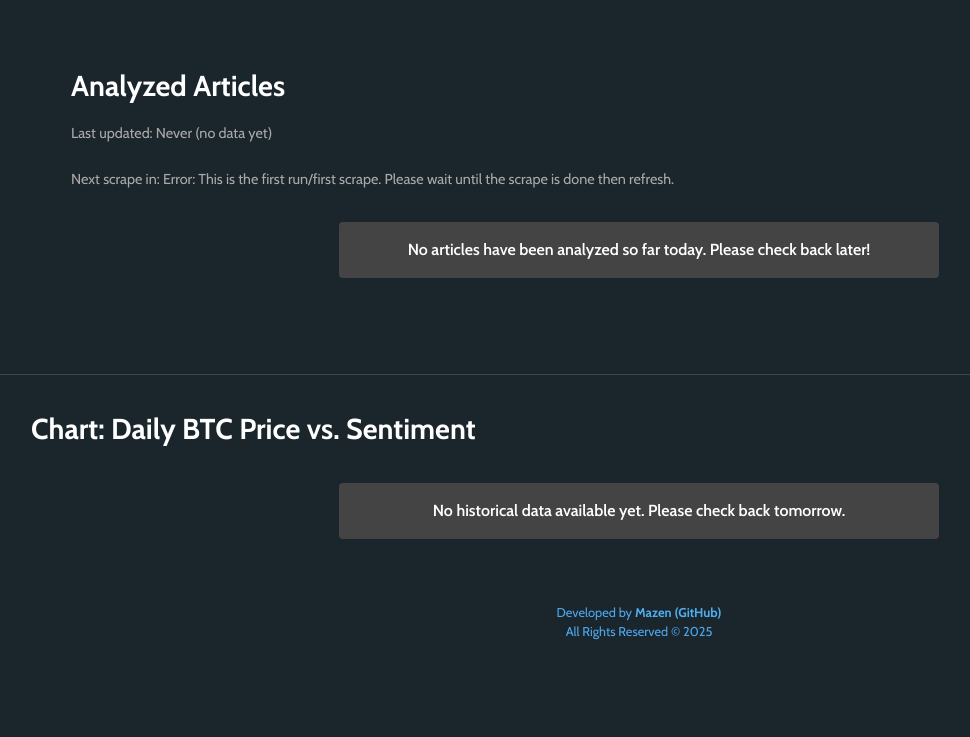
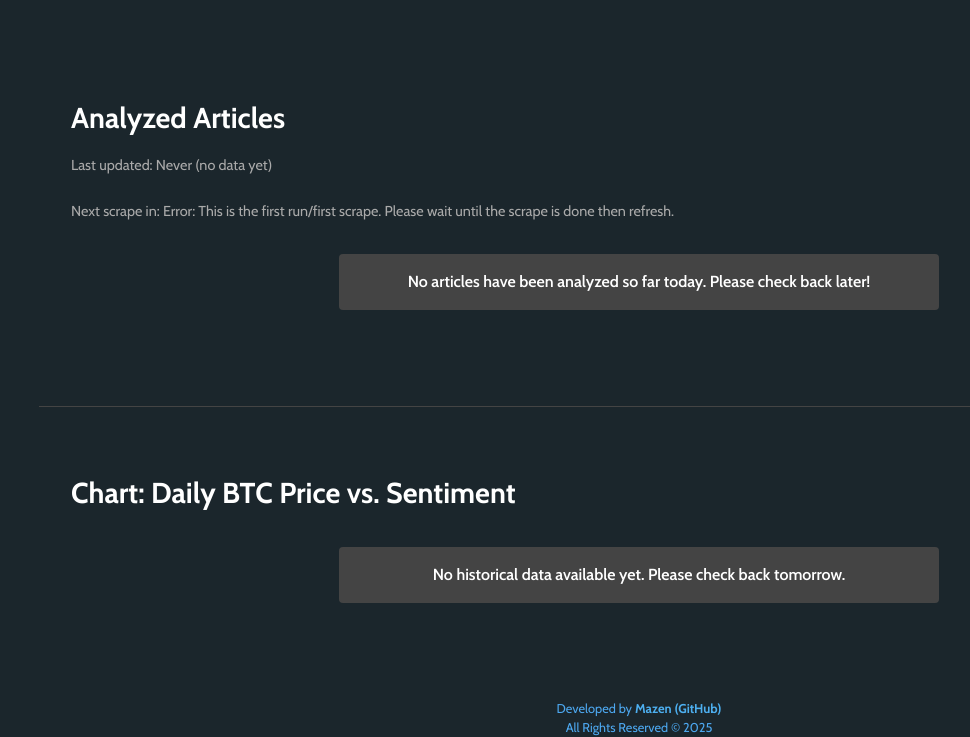
Before and after one commit to mazenayyad/finance-sentiment-analyzer, a Flask app: page /results in a window 1280 px wide. Shown: the part 66-803 px from the top of the page, without its empty margins (1-971 px from the left). Before the commit the page ends 706 px from the top, so only its background shows below. Run offline with Flask 3, Linux system fonts and the light colour scheme; data that the repository does not hold is empty; some libraries are stand-ins or nearby versions.

Commit message:
minor visual tweaks

```diff
--- a/static/style.css
+++ b/static/style.css
@@ -165,22 +165,38 @@ body {
 /* RESULTS SECTION */
 .results-section {
   background-color: #1B262C;
+  margin: 2rem auto;
   padding: 4rem 2rem;
-  margin-top: 2rem;
   color: #fff;
   max-width: 1200px;
-  margin: 0 auto;
+}
+
+.results-section h1 {
+  font-size: 1.8rem;
+  font-weight: 700;
+  margin-bottom: 1rem;
+}
+
+.chart-section h2 {
+  font-size: 1.8rem;
+  font-weight: 700;
+  margin-bottom: 1rem;
+  color: #fff;
+}
+
+/* CHART SECTION */
+.chart-section {
+  background-color: #1B262C;
+  margin: 2rem auto;
+  padding: 4rem 2rem;
+  border-top: 1px solid #444;
+  color: #fff;
+  max-width: 1200px;
 }
 
 .last-updated {
   font-size: 0.9rem;
   color: #aaa;
-  margin-bottom: 1rem;
-}
-
-.results-section h1 {
-  font-size: 1.8rem;
-  font-weight: 700;
   margin-bottom: 1rem;
 }
 
@@ -362,23 +378,7 @@ body {
   box-shadow: 0 5px 10px rgba(0,0,0,0.4);
 }
 
-.chart-section {
-  margin-top: 2rem;
-  margin-bottom: 4rem;
-  border-top: 1px solid #444;
-  padding-top: 2rem;
-  padding-left: 2rem;
-  padding-right: 2rem;
-}
-
-.chart-section h2 {
-  color: #ffffff;
-  margin-bottom: 1rem;
-  font-size: 1.8rem;
-  font-weight: 700;
-  text-align: left;
-}
-
+/* NO HISTORICAL DATA BOX */
 .no-history-message {
   background-color: #444;
   color: #fff;
@@ -398,7 +398,7 @@ body {
 
 /* FILTER DROPDOWN */
 #sentimentFilter {
-  appearance: none; /* removes OS-specific dropdown arrow in some browsers */
+  appearance: none;
   background-color: #2F2F2F;
   color: #fff;
   border: 1px solid #444;
```
